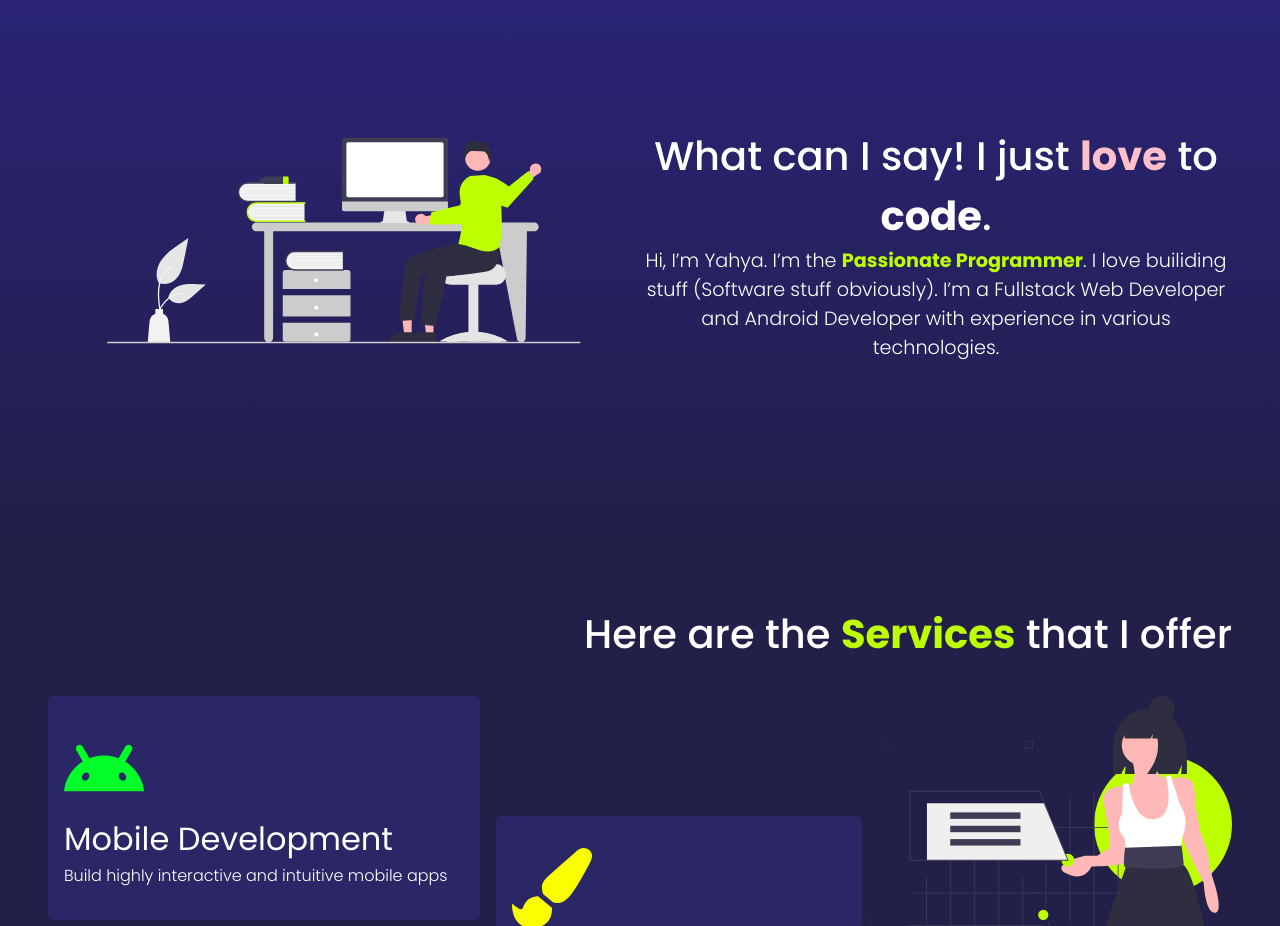
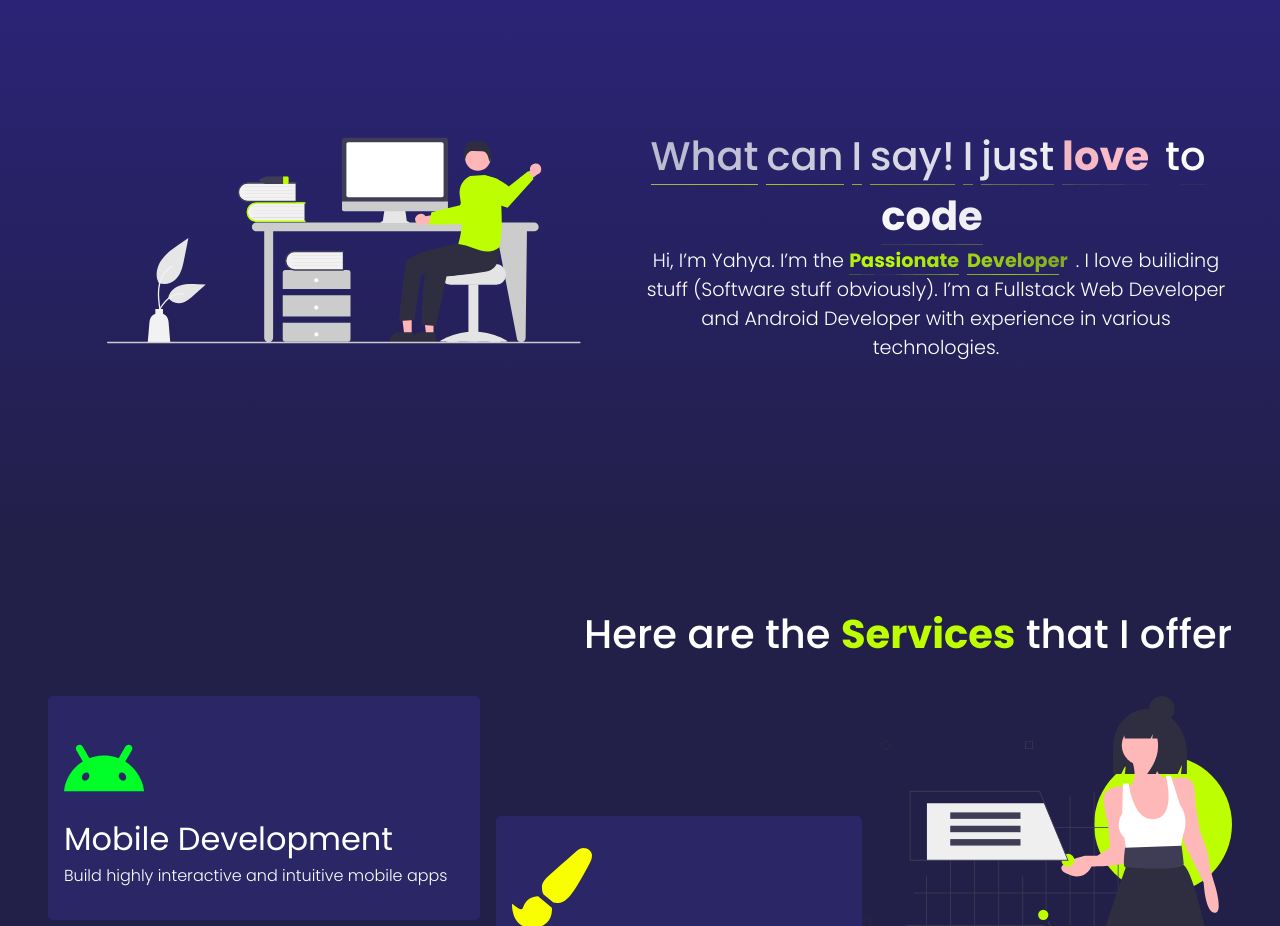
Before and after one commit to yahyafati/portfolio-vite, a React (Vite) app: page / in a window 1280 px wide. Shown: the part 940-1866 px from the top of the page. Built offline with nearby package versions, Linux system fonts and the light colour scheme; the HTML template or start-up script is replaced by a standard one.

Commit message:
Add animation to about section

```diff
--- /dev/null
+++ b/src/component/flickering-bold/index.tsx
@@ -0,0 +1,88 @@
+import React from 'react';
+import classNames from 'classnames';
+
+import styles from './style.module.scss';
+
+interface TextProps {
+    text: string;
+    className?: string;
+}
+
+interface FlickeringBoldProps {
+    texts: TextProps[];
+    delay: number;
+    disabled?: boolean;
+}
+
+const FlickeringBold: React.FC<FlickeringBoldProps> = ({
+    texts,
+    delay,
+    disabled,
+}) => {
+    let count = 0;
+    const totalDelay = texts.reduce((acc, { text }) => {
+        return acc + text.length;
+    }, 0);
+
+    if (disabled) {
+        return (
+            <>
+                {texts.map(({ text, className: textClassName }, index) => {
+                    return (
+                        <span
+                            key={`text-${index}`}
+                            className={classNames(textClassName)}
+                        >
+                            {text}
+                        </span>
+                    );
+                })}
+            </>
+        );
+    }
+
+    return (
+        <>
+            {texts.map(({ text, className: textClassName }, index) => {
+                return (
+                    <span
+                        key={`text-${index}`}
+                        className={classNames(
+                            textClassName,
+                            styles.flickeringBold
+                        )}
+                    >
+                        {text.split(' ').map((word, index) => {
+                            return (
+                                <span
+                                    key={`${index}-${word}`}
+                                    className={styles.word}
+                                >
+                                    {word.split('').map((char, charIndex) => {
+                                        count++;
+                                        return (
+                                            <span
+                                                key={`${charIndex}-${char}`}
+                                                className={classNames(
+                                                    styles.flickeringChar
+                                                )}
+                                                style={{
+                                                    animationDelay: `${count * delay}ms`,
+                                                    animationDuration: `${totalDelay * delay}ms`,
+                                                }}
+                                            >
+                                                {char}
+                                            </span>
+                                        );
+                                    })}
+                                </span>
+                            );
+                        })}
+                    </span>
+                );
+            })}
+        </>
+    );
+};
+
+export default FlickeringBold;
--- /dev/null
+++ b/src/component/flickering-bold/style.module.scss
@@ -0,0 +1,38 @@
+@import "@styles/variables.scss";
+@import "@styles/animations.scss";
+
+$primary-color-transparent: rgba($primary-color, 0.5);
+
+
+.flickeringBold {
+  user-select: none;
+
+  .word {
+    display: inline-block;
+    padding-right: 0.5rem;
+
+
+    .flickeringChar {
+      animation: bold 15s infinite linear alternate;
+    }
+
+
+  }
+}
+
+
+@keyframes bold {
+  0% {
+    opacity: 0.5;
+  }
+  50% {
+    //font-weight: $font-weight-bold;
+    //text-shadow: 0 0 .5rem $primary-color-transparent;
+    border-bottom: 1px solid $primary-color;
+  }
+  100% {
+    opacity: 1;
+    //font-weight: $font-weight-regular;
+    border-bottom: .5px solid transparent;
+  }
+}
--- a/src/component/landingPage/about/About.tsx
+++ b/src/component/landingPage/about/About.tsx
@@ -2,6 +2,7 @@ import HiFromDev from '@svg/About.svg?react';
 import style from './style.module.scss';
 import { useComponentInView } from '../../../hooks';
 import classNames from 'classnames';
+import FlickeringBold from '../../flickering-bold';
 
 const About = () => {
     const isInView = useComponentInView('aboutSection');
@@ -19,16 +20,38 @@ const About = () => {
                 </div>
                 <div className={style.aboutText}>
                     <h2>
-                        What can I say! I just{' '}
-                        <span className={style.love}>love</span> to
-                        <span className={style.code}> code</span>.
+                        <FlickeringBold
+                            texts={[
+                                { text: 'What can I say! I just' },
+                                {
+                                    text: 'love',
+                                    className: style.love,
+                                },
+                                {
+                                    text: ' to',
+                                },
+                                {
+                                    text: ' code',
+                                    className: style.code,
+                                },
+                            ]}
+                            delay={50}
+                        />
                     </h2>
                     <p className={style.about}>
                         Hi, I’m Yahya. I’m the{' '}
-                        <strong>Passionate Programmer</strong>. I love builiding
-                        stuff (Software stuff obviously). I’m a Fullstack Web
-                        Developer and Android Developer with experience in
-                        various technologies.
+                        <FlickeringBold
+                            texts={[
+                                {
+                                    text: 'Passionate Developer',
+                                    className: style.passionate,
+                                },
+                            ]}
+                            delay={60}
+                        />
+                        . I love builiding stuff (Software stuff obviously). I’m
+                        a Fullstack Web Developer and Android Developer with
+                        experience in various technologies.
                     </p>
                 </div>
             </div>
--- a/src/component/landingPage/about/style.module.scss
+++ b/src/component/landingPage/about/style.module.scss
@@ -46,6 +46,12 @@
 
     .aboutImg {
       width: 80%;
+
+      :global(#arm) {
+        position: relative;
+        display: inline-block;
+        animation: wave_arms 1s infinite;
+      }
     }
   }
 
@@ -74,7 +80,7 @@
       font-weight: $font-weight-light;
       font-size: 1.2rem;
 
-      strong {
+      .passionate {
         color: $primary-color;
         font-weight: $font-weight-bold;
       }
@@ -85,3 +91,12 @@
     }
   }
 }
+
+@keyframes wave_arms {
+  0% {
+    transform: rotate(0deg) translate(0, 0);
+  }
+  100% {
+    transform: rotate(-10deg) translate(-50px, -0px);
+  }
+}
```
